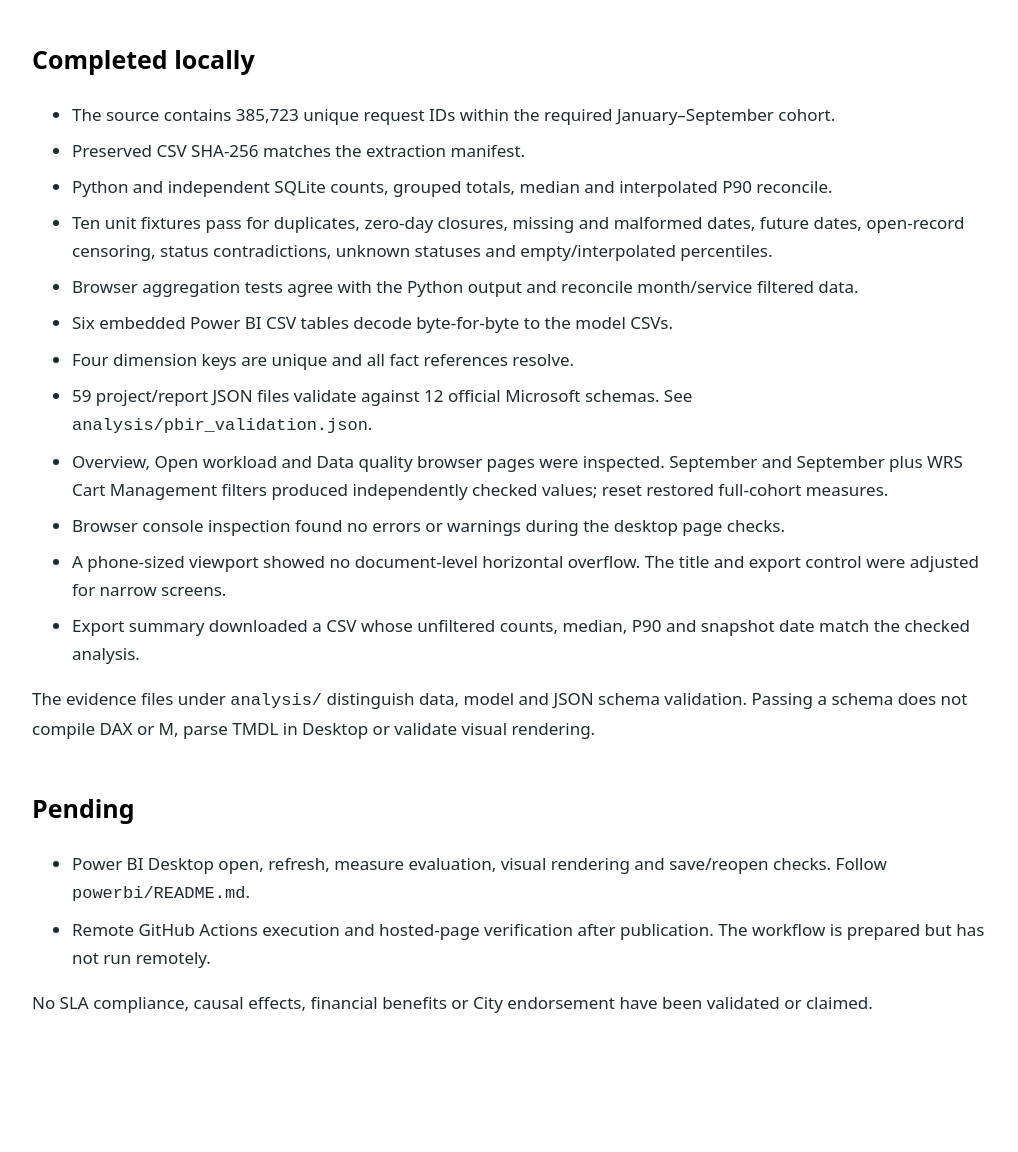
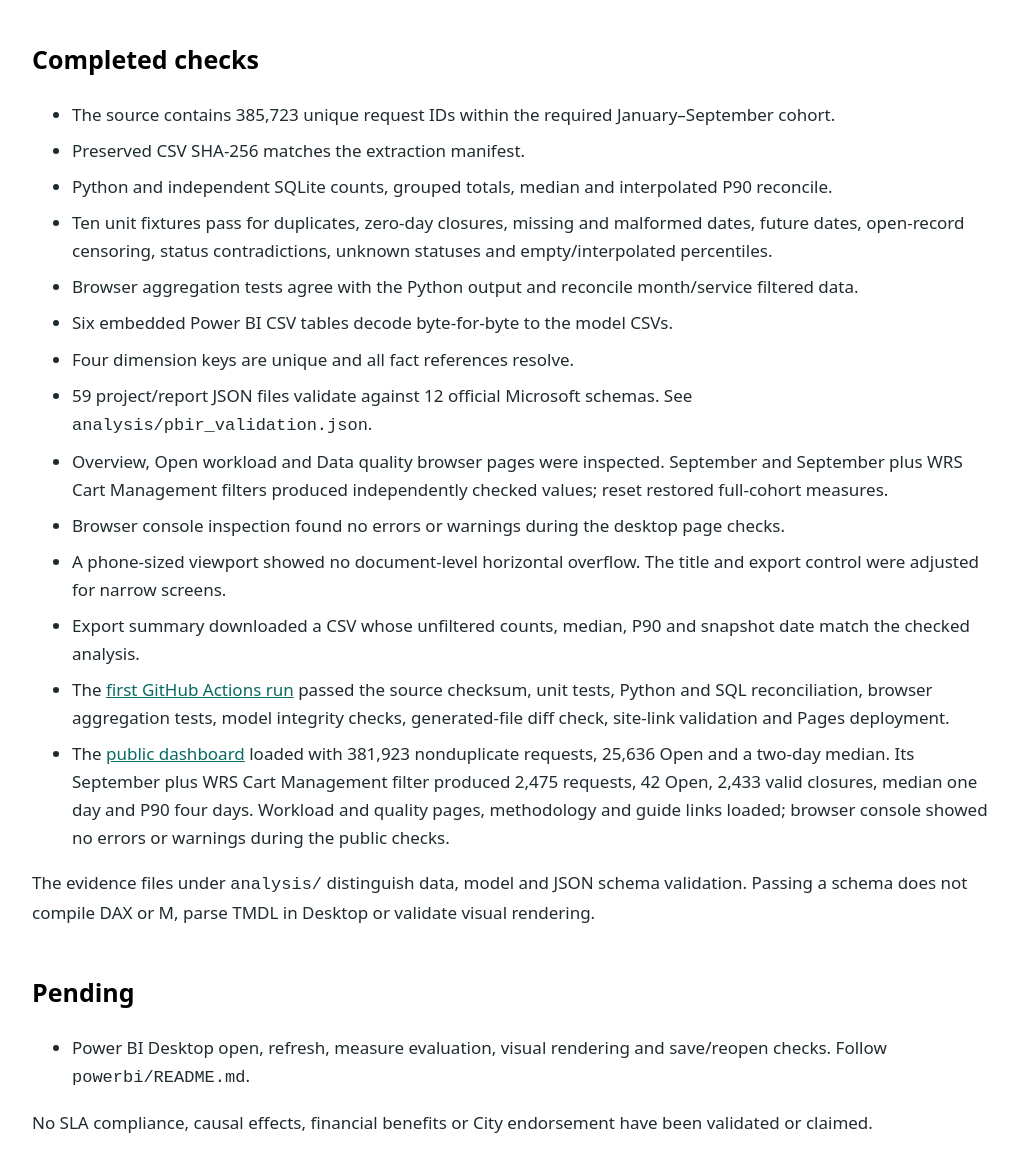
Before and after one commit to Aftab-777/calgary-311-service-operations, a website: page docs/VALIDATION.html in a window 1280 px wide. Shown: the part 148-1300 px from the top of the page, without its empty margins (128-1146 px from the left). Before the commit the page ends 1227 px from the top, so only its background shows below. Drawn offline with Linux system fonts and the light colour scheme.

Commit message:
Update public validation page

```diff
--- a/docs/VALIDATION.html
+++ b/docs/VALIDATION.html
@@ -1,5 +1,5 @@
 <!doctype html><html lang="en"><meta charset="utf-8"><meta name="viewport" content="width=device-width,initial-scale=1"><title>Validation status</title><style>body{max-width:960px;margin:0 auto;padding:45px 25px;font:17px/1.65 system-ui,Segoe UI,sans-serif;color:#202b30;background:#fff}h1{font-size:38px;line-height:1.15}h2{font-size:25px;margin-top:45px}h3{font-size:19px;margin:28px 0 8px}h1,h2,h3{color:#000}a{color:#086963}img{display:block;max-width:100%;height:auto;border:1px solid #ddd}figure{margin:30px 0}figcaption,.meta{font-size:14px;color:#546164}pre{white-space:pre-wrap;overflow-wrap:anywhere;padding:18px;background:#f5f6f6;font:14px/1.6 Consolas,monospace}table{border-collapse:collapse;width:100%;font-size:15px}th,td{border:1px solid #d9d9d9;padding:12px;text-align:left}th{background:#e9eef0}nav a{margin-right:18px}li{margin:8px 0}@media print{body{padding:0;font-size:11pt}h2{break-after:avoid}pre,figure{break-inside:avoid}nav{display:none}@page{size:letter;margin:.75in}}</style><body><nav><a href="../dashboard/index.html">Dashboard</a><a href="GUIDE.html">Project guide</a></nav><h1>Validation status</h1>
-<h2>Completed locally</h2>
+<h2>Completed checks</h2>
 <ul>
 <li>The source contains 385,723 unique request IDs within the required January–September cohort.</li>
 <li>Preserved CSV SHA-256 matches the extraction manifest.</li>
@@ -13,12 +13,13 @@
 <li>Browser console inspection found no errors or warnings during the desktop page checks.</li>
 <li>A phone-sized viewport showed no document-level horizontal overflow. The title and export control were adjusted for narrow screens.</li>
 <li>Export summary downloaded a CSV whose unfiltered counts, median, P90 and snapshot date match the checked analysis.</li>
+<li>The <a href="https://github.com/Aftab-777/calgary-311-service-operations/actions/runs/37180375946">first GitHub Actions run</a> passed the source checksum, unit tests, Python and SQL reconciliation, browser aggregation tests, model integrity checks, generated-file diff check, site-link validation and Pages deployment.</li>
+<li>The <a href="https://aftab-777.github.io/calgary-311-service-operations/dashboard/">public dashboard</a> loaded with 381,923 nonduplicate requests, 25,636 Open and a two-day median. Its September plus WRS Cart Management filter produced 2,475 requests, 42 Open, 2,433 valid closures, median one day and P90 four days. Workload and quality pages, methodology and guide links loaded; browser console showed no errors or warnings during the public checks.</li>
 </ul>
 <p>The evidence files under <code>analysis/</code> distinguish data, model and JSON schema validation. Passing a schema does not compile DAX or M, parse TMDL in Desktop or validate visual rendering.</p>
 <h2>Pending</h2>
 <ul>
 <li>Power BI Desktop open, refresh, measure evaluation, visual rendering and save/reopen checks. Follow <code>powerbi/README.md</code>.</li>
-<li>Remote GitHub Actions execution and hosted-page verification after publication. The workflow is prepared but has not run remotely.</li>
 </ul>
 <p>No SLA compliance, causal effects, financial benefits or City endorsement have been validated or claimed.</p>
 </body></html>
```
